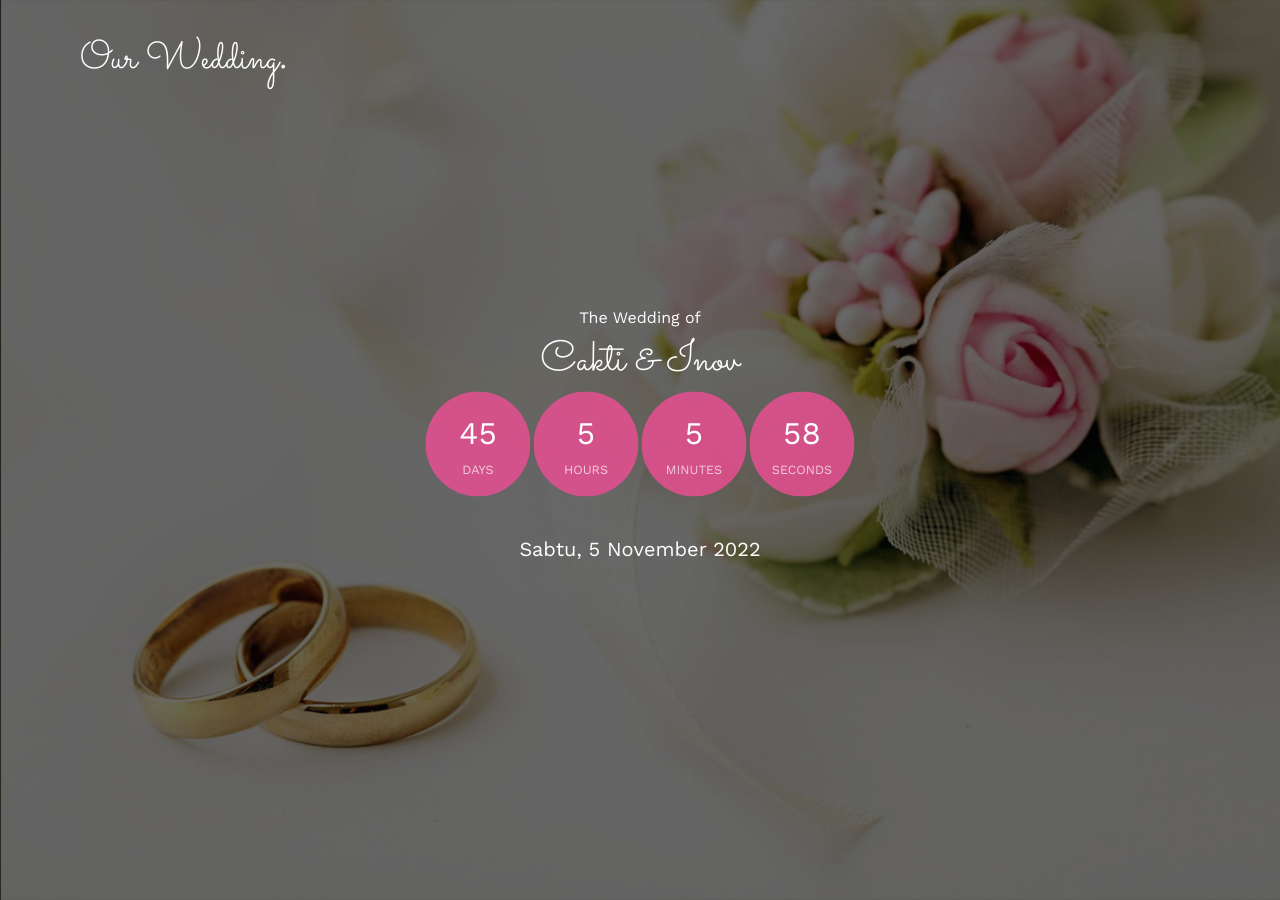
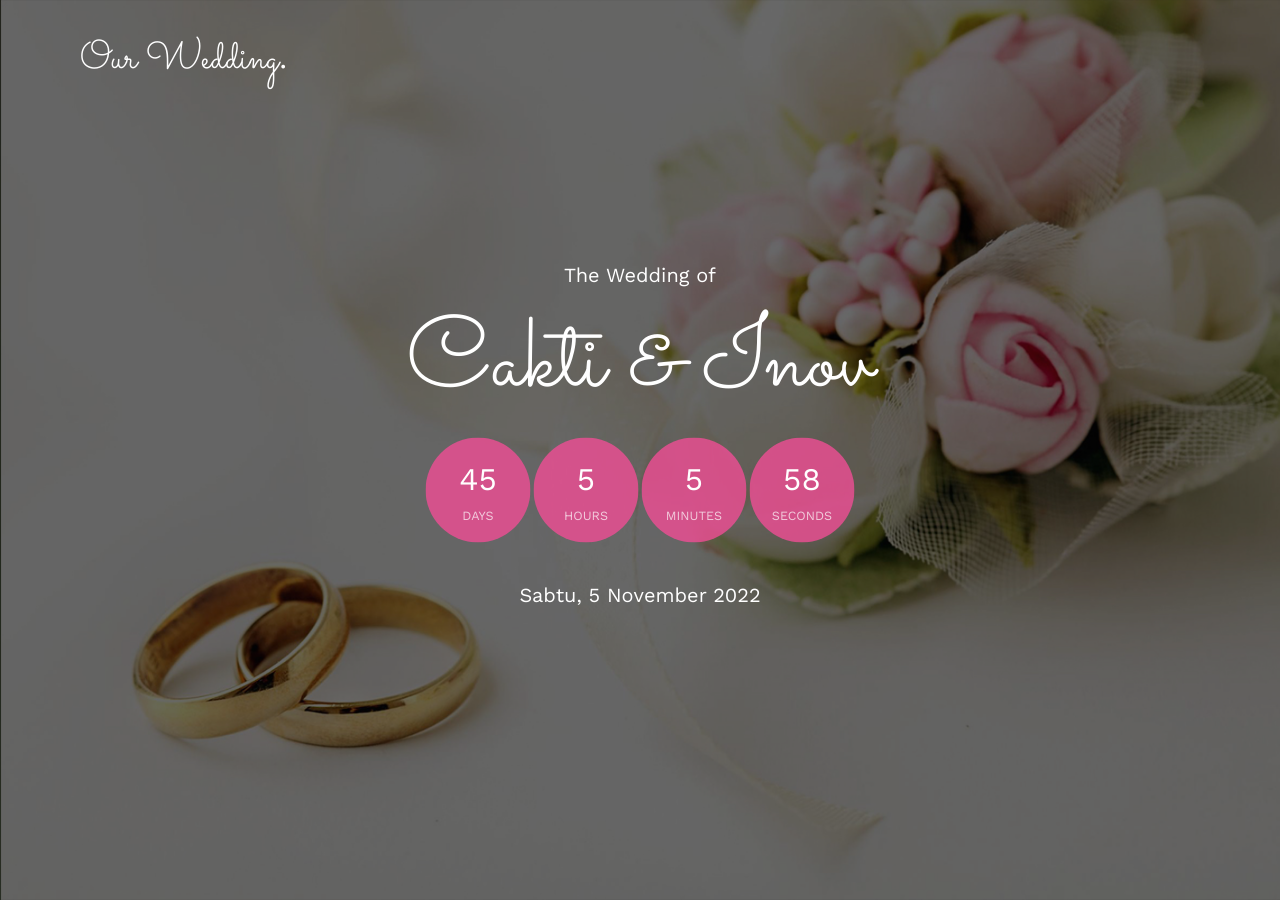
Before and after one commit to LittleHappyTree/cakti-inov, a plain HTML site: page index.html in a window 1280 px wide. Shown: the top 900 px of the page. Drawn offline with nearby package versions, Linux system fonts and the light colour scheme; files whose address does not match are found by name.

Commit message:
adjusting style 3

```diff
--- a/index.html
+++ b/index.html
@@ -89,8 +89,8 @@
 				<div class="col-md-8 col-md-offset-2 text-center">
 					<div class="display-t">
 						<div class="display-tc animate-box" data-animate-effect="fadeIn">
-							<h2 class="wedding-title">The Wedding of</h2>
-							<h1 class="wedding-name" style="margin-top:-30px">Cakti &amp; Inov</h1>
+							<h2>The Wedding of</h2>
+							<h1 style="margin-top:-30px">Cakti &amp; Inov</h1>
 							<div class="simply-countdown simply-countdown-one"></div>
 							<h2>Sabtu, 5 November 2022</h2>
 						</div>
```
